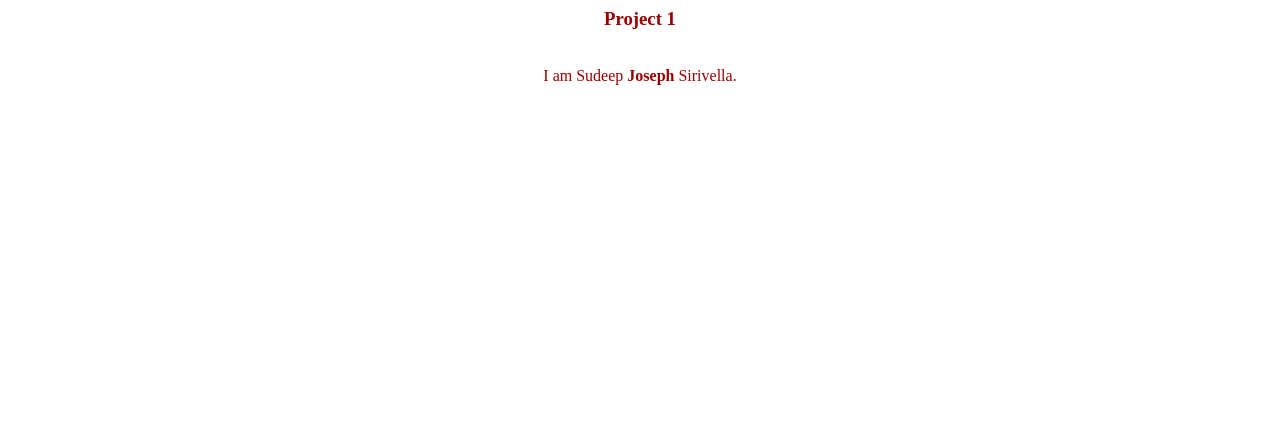
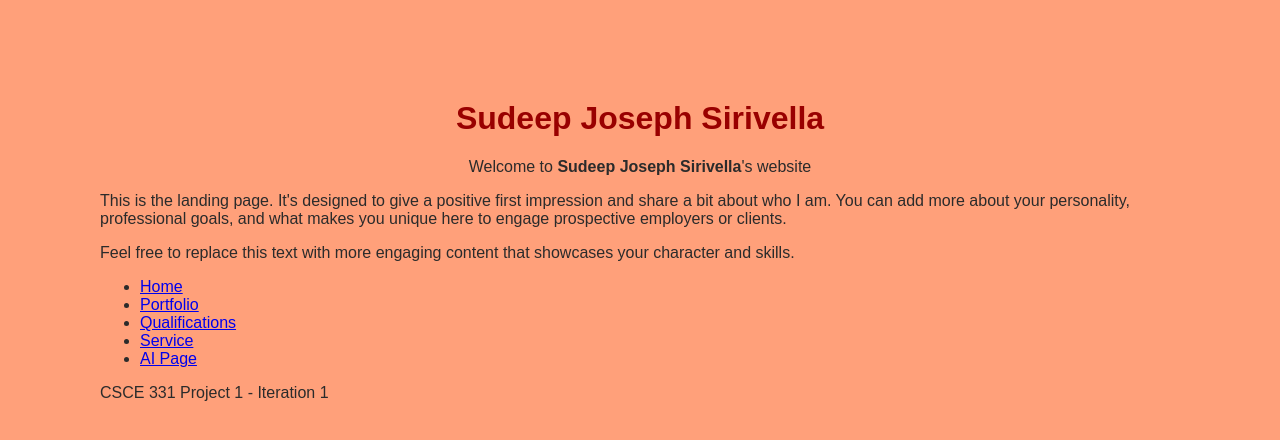
Before and after one commit to CSCE331-Fall2025-900-911/project1-ssjoseph556, a plain HTML site: page index.html in a window 1280 px wide. Drawn offline with Linux system fonts and the light colour scheme.

Commit message:
new pages

```diff
--- a/index.html
+++ b/index.html
@@ -1,19 +1,55 @@
 <!DOCTYPE HTML PUBLIC "-//W3C//DTD HTML 4.01 Transitional//EN">
 <html>
 <head>
-<title>SSJOSEPH556</title>
+<title>Sudeep Joseph Sirivella</title>
 <meta http-equiv="Content-Type" content="text/html; charset=iso-8859-1">
+
+<style>
+  h1 {
+    text-align: center;
+    color: #990000;
+  }
+
+  body {
+    background-color: lightsalmon;
+    font-family: 'Arial';
+    color: #2b2b2b;
+    margin: 50;
+    padding: 50;
+  }
+</style>
+
 </head>
 
 <body>
-<table width="100%" border="0" cellspacing="0" cellpadding="0">
-  <tr>
-    <td align="center"><h3><font color="#990000">Project 1</font></h3></td>
-  </tr>
-  <tr>
-    <td align="center"><font color="#990000"><br>I am Sudeep <strong>Joseph</strong> Sirivella.<br></font></td>
-  </tr>
-</table>
+
+    <header>
+        <h1>Sudeep Joseph Sirivella</h1>
+    </header>
+
+
+
+    <main>
+        <p style="text-align:center">Welcome to <strong>Sudeep Joseph Sirivella</strong>'s website</p>
+        <p>This is the landing page. It's designed to give a positive first impression and share a bit about who I am. You can add more about your personality, professional goals, and what makes you unique here to engage prospective employers or clients.</p>
+        <p>Feel free to replace this text with more engaging content that showcases your character and skills.</p>
+    </main>
+
+    <nav>
+        <ul>
+            <li><a href="index.html">Home</a></li>
+            <li><a href="portfolio.html">Portfolio</a></li>
+            <li><a href="qualifications.html">Qualifications</a></li>
+            <li><a href="service.html">Service</a></li>
+            <li><a href="genai.html">AI Page</a></li>
+        </ul>
+    </nav>
+
+    <footer>
+        <p>CSCE 331 Project 1 - Iteration 1</p>
+    </footer>
+
+    <script src="script.js"></script>
 
 </body>
 </html>
```
Also changed, not shown: genai.html (added, +19 -0 lines), portfolio.html (added, +42 -0 lines), qualifications.html (added, +19 -0 lines), service.html (added, +19 -0 lines).
